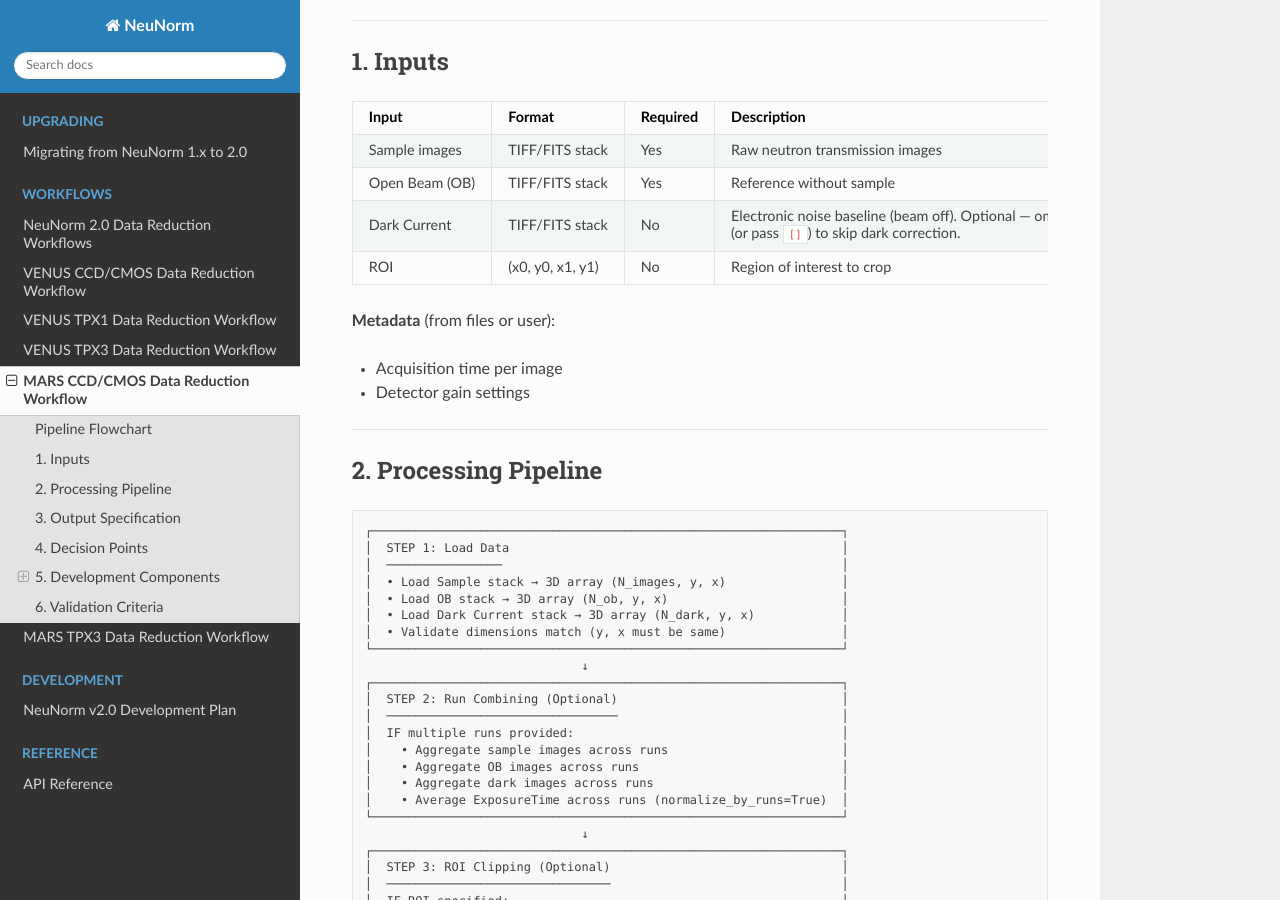
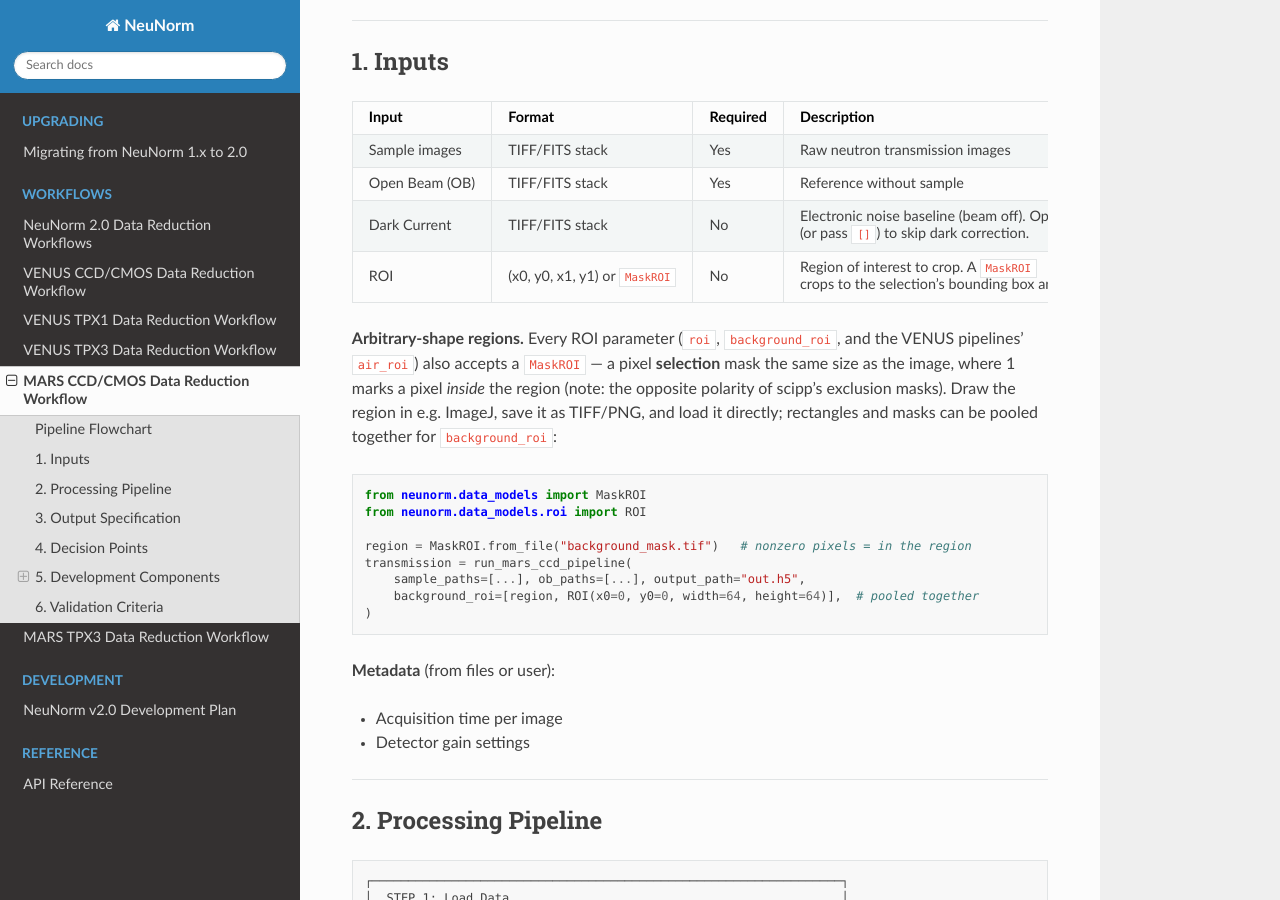
Before and after one commit to ornlneutronimaging/NeuNorm, a Sphinx documentation site: the page built from docs/workflows/mars_ccd_cmos.md, in a window 1280 px wide and 900 px high, scrolled down 1871 px. Built offline with Sphinx 7.4.7 and the Read the Docs theme 3.1.0, drawn with Linux system fonts in a browser that asks for light colours; the version number is read from the project's files by our own code.

Commit message:
docs: MaskROI changelog + workflow-guide example (#180)
Assisted-With: claude-fable-5

````diff
--- a/docs/workflows/mars_ccd_cmos.md
+++ b/docs/workflows/mars_ccd_cmos.md
@@ -112,7 +112,24 @@
 | Sample images | TIFF/FITS stack | Yes | Raw neutron transmission images |
 | Open Beam (OB) | TIFF/FITS stack | Yes | Reference without sample |
 | Dark Current | TIFF/FITS stack | No | Electronic noise baseline (beam off). Optional — omit `dark_paths` (or pass `[]`) to skip dark correction. |
-| ROI | (x0, y0, x1, y1) | No | Region of interest to crop |
+| ROI | (x0, y0, x1, y1) or `MaskROI` | No | Region of interest to crop. A `MaskROI` crops to the selection's bounding box and masks the outside pixels (`outside_roi`). |
+
+**Arbitrary-shape regions.** Every ROI parameter (`roi`, `background_roi`, and the VENUS
+pipelines' `air_roi`) also accepts a `MaskROI` — a pixel **selection** mask the same size as the
+image, where 1 marks a pixel *inside* the region (note: the opposite polarity of scipp's
+exclusion masks). Draw the region in e.g. ImageJ, save it as TIFF/PNG, and load it directly;
+rectangles and masks can be pooled together for `background_roi`:
+
+```python
+from neunorm.data_models import MaskROI
+from neunorm.data_models.roi import ROI
+
+region = MaskROI.from_file("background_mask.tif")   # nonzero pixels = in the region
+transmission = run_mars_ccd_pipeline(
+    sample_paths=[...], ob_paths=[...], output_path="out.h5",
+    background_roi=[region, ROI(x0=0, y0=0, width=64, height=64)],  # pooled together
+)
+```
 
 **Metadata** (from files or user):
 - Acquisition time per image
````
Also changed, not shown: CHANGELOG.md (+33 -0 lines).
